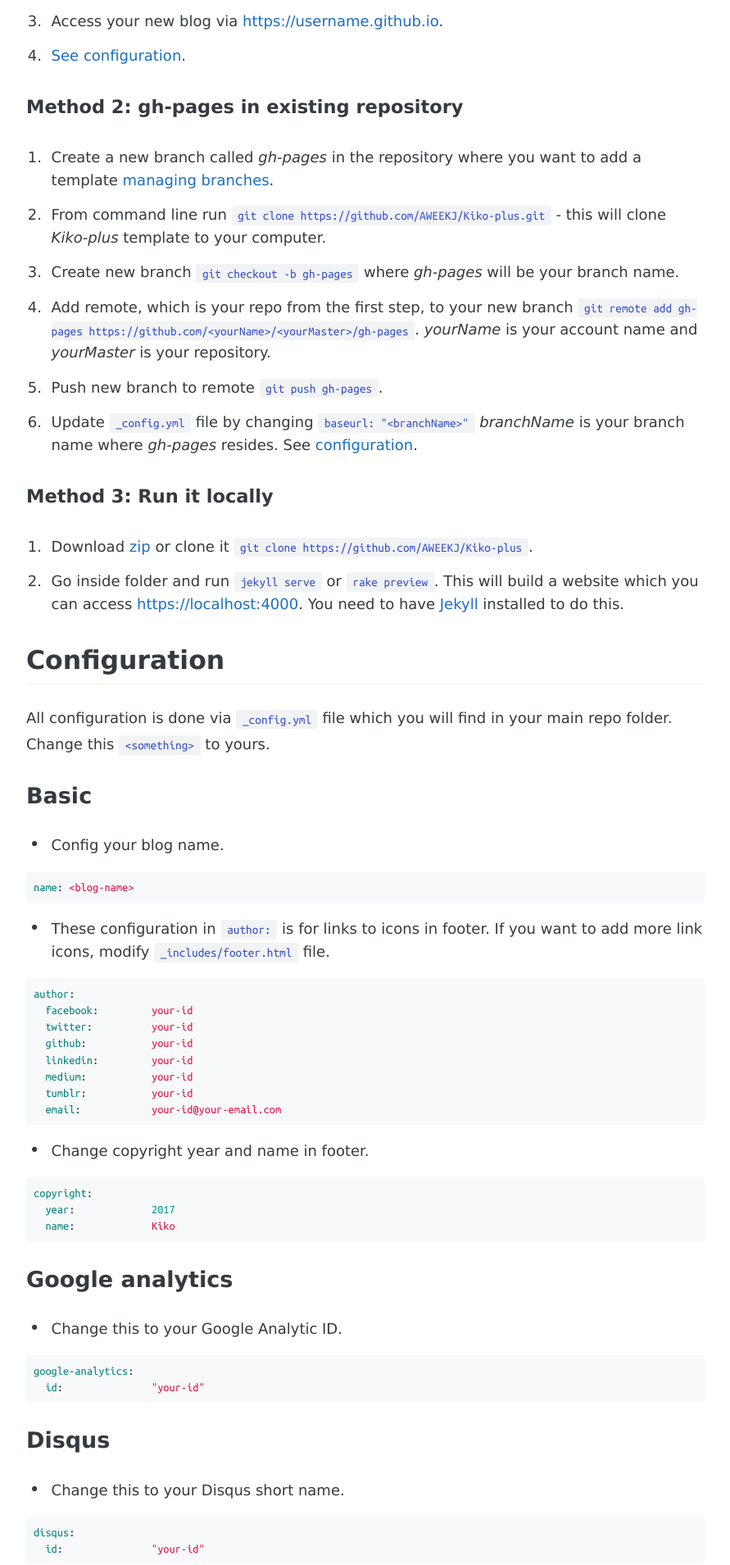
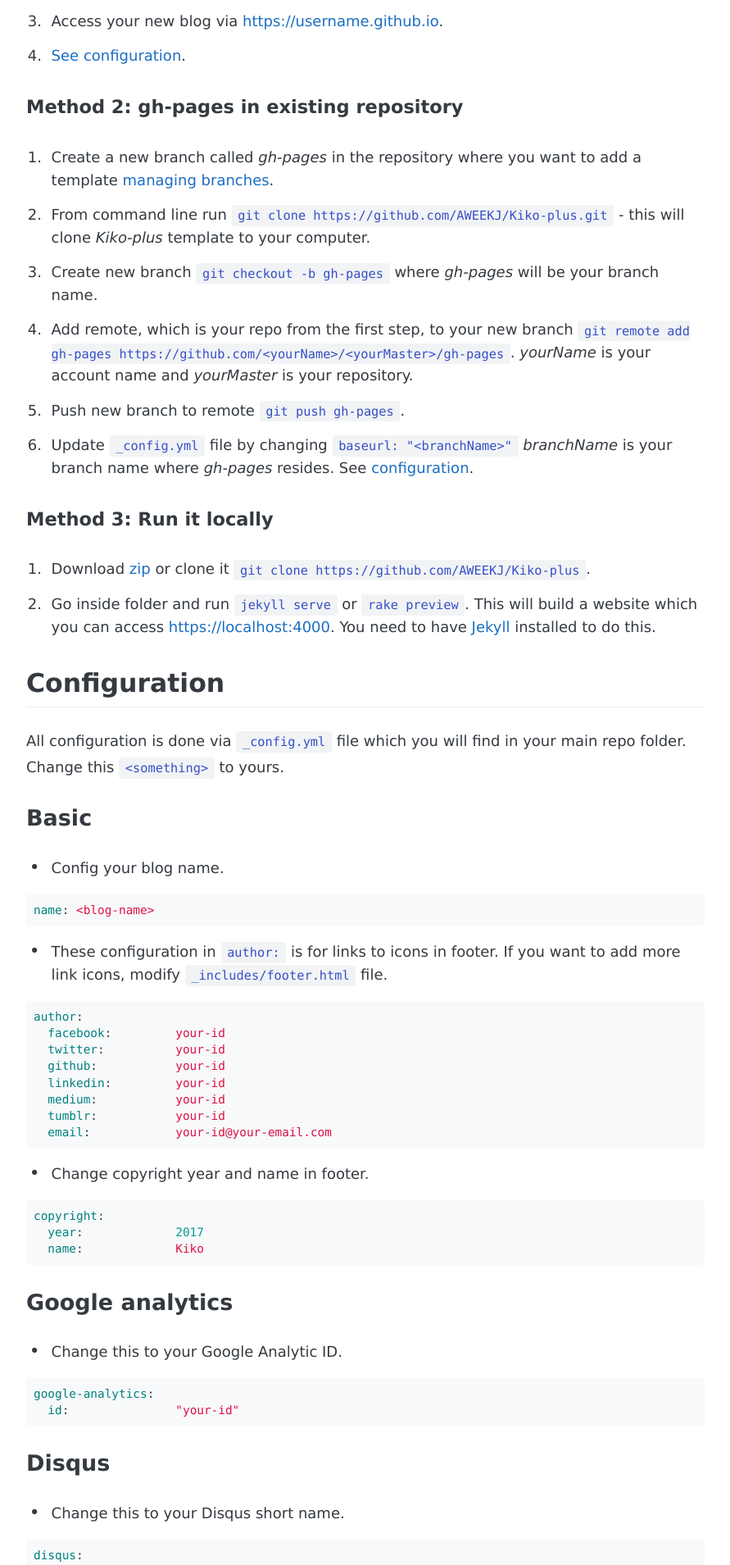
Before and after one commit to aweekj/Kiko-plus, a Jekyll site: the page built from about.md, in a window 1280 px wide. Shown: the part 829-2738 px from the top of the page at 82% size, without its empty margins (194-1085 px from the left). Built offline with Jekyll 4.4.1, drawn with Linux system fonts in a browser that asks for light colours; some web fonts are replaced.

Commit message:
Apply suggestion

```diff
--- a/_sass/_variables.scss
+++ b/_sass/_variables.scss
@@ -4,8 +4,8 @@
   Font
   -------------- */
 $base-font: 'Spoqa Han Sans', 'Source Sans Pro', Apple SD Gothic Neo, Nanum Barun Gothic, Nanum Gothic, Verdana, Arial, Dotum, sans-serif;
-$code-font: 'Ubuntu Mono', monospace;
-$code-gist-font: 'Ubuntu Mono', monospace;
+$code-font: Menlo, 'Ubuntu Mono', Monaco, 'Spoqa Han Sans', monospace;
+$code-gist-font: Menlo, 'Ubuntu Mono', Monaco, 'Spoqa Han Sans', monospace;
 
 $base-font-size: 18px;
 $base-font-size-sm: 14px;
```
